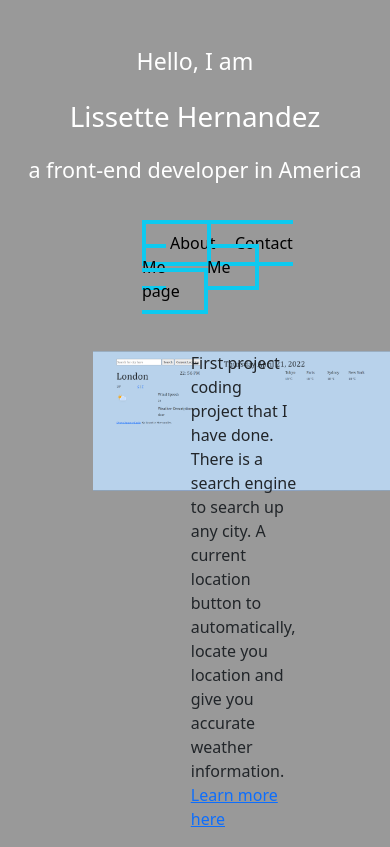
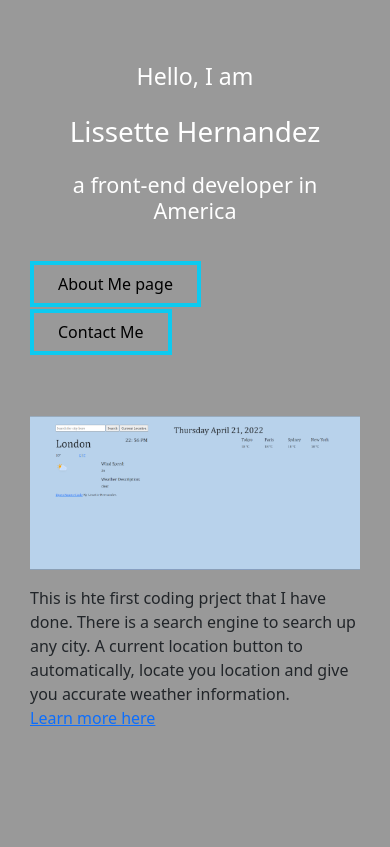
Before and after one commit to liss2022/SheCodees-profolio, a plain HTML site: page index.html in a window 390 px wide. Drawn offline with nearby package versions, Linux system fonts and the light colour scheme.

Commit message:
added more information

```diff
--- a/css/styles.css
+++ b/css/styles.css
@@ -4,6 +4,7 @@
 }
 body {
   background-color: var(--website-color);
+  padding: 15px 30px;
 }
 h1,
 h3,
--- a/index.html
+++ b/index.html
@@ -10,39 +10,45 @@
       integrity="sha384-1BmE4kWBq78iYhFldvKuhfTAU6auU8tT94WrHftjDbrCEXSU1oBoqyl2QvZ6jIW3"
       crossorigin="anonymous"
     />
+    <script
+      src="https://cdn.jsdelivr.net/npm/bootstrap@5.1.3/dist/js/bootstrap.bundle.min.js"
+      integrity="sha384-ka7Sk0Gln4gmtz2MlQnikT1wXgYsOg+OMhuP+IlRH9sENBO0LRn5q+8nbTov4+1p"
+      crossorigin="anonymous"
+    ></script>
     <link rel="stylesheet" href="css/styles.css" />
     <title>Homepage</title>
   </head>
   <body>
-    <div class="container">
-      <div>
         <h3 class="text-center mt-5 mb-4">Hello, I am</h3>
         <h1 class="text-center">Lissette Hernandez</h1>
         <h4 class="text-center mt-4 mb-5">a front-end developer in America</h4>
       </div>
-      <div class="row d-flex justify-content-center">
-        <div class="col-2">
+<div class="row d-flex justify-content-center mt-3 ">
+  <div class="col-md-3 mb-4">
        <a
             href="about.html"
-            class="border border-info border-4 ps-4 pe-4 pt-2 pb-2 text-black text-decoration-none"
+            class="about-link border border-info border-4 ps-4 pe-4 pt-2 pb-2 text-black text-decoration-none"
             >About Me page</a
           >
   </div>
-        <div class="col-2">
+  <div class="col-md-3 mb-4">
       <a
             href="mailto:lisshernadez2198@gmail.com"
-            class="border border-info border-4 ps-4 pe-4 pt-2 pb-2 text-black text-decoration-none"
+            class="contact-email border border-info border-4 ps-4 pe-4 pt-2 pb-2 text-black text-decoration-none"
             >Contact Me</a
           >
   </div>
 </div>
-      <div class="row d-flex justify-content-center">
-        <div class="col-3 mt-5">
-          <img src="images/weather-app-picture.png" width="300" />
+<div class="row d-flex justify-content-center mt-5">
+  <div class="col-sm-5 mb-3">
+    <img
+            src="images/weather-app-picture.png"
+            class="img-fluid"
+          />
   </div>
-        <div class="col-4 mt-5">
+  <div class="col-sm-5 mb-3">
  <p>
-            First project coding project that I have done. There is a search
+            This is hte first coding prject that I have done. There is a search
             engine to search up any city. A current location button to
             automatically, locate you location and give you accurate weather
             information.
@@ -51,6 +57,6 @@
           </p>
   </div>
 </div>
-    </div>
+
   </body>
 </html>
```
Also changed, not shown: about.html (+11 -2 lines), weather.html (+15 -1 lines). Lines whose indentation alone changed are shown as unchanged.
